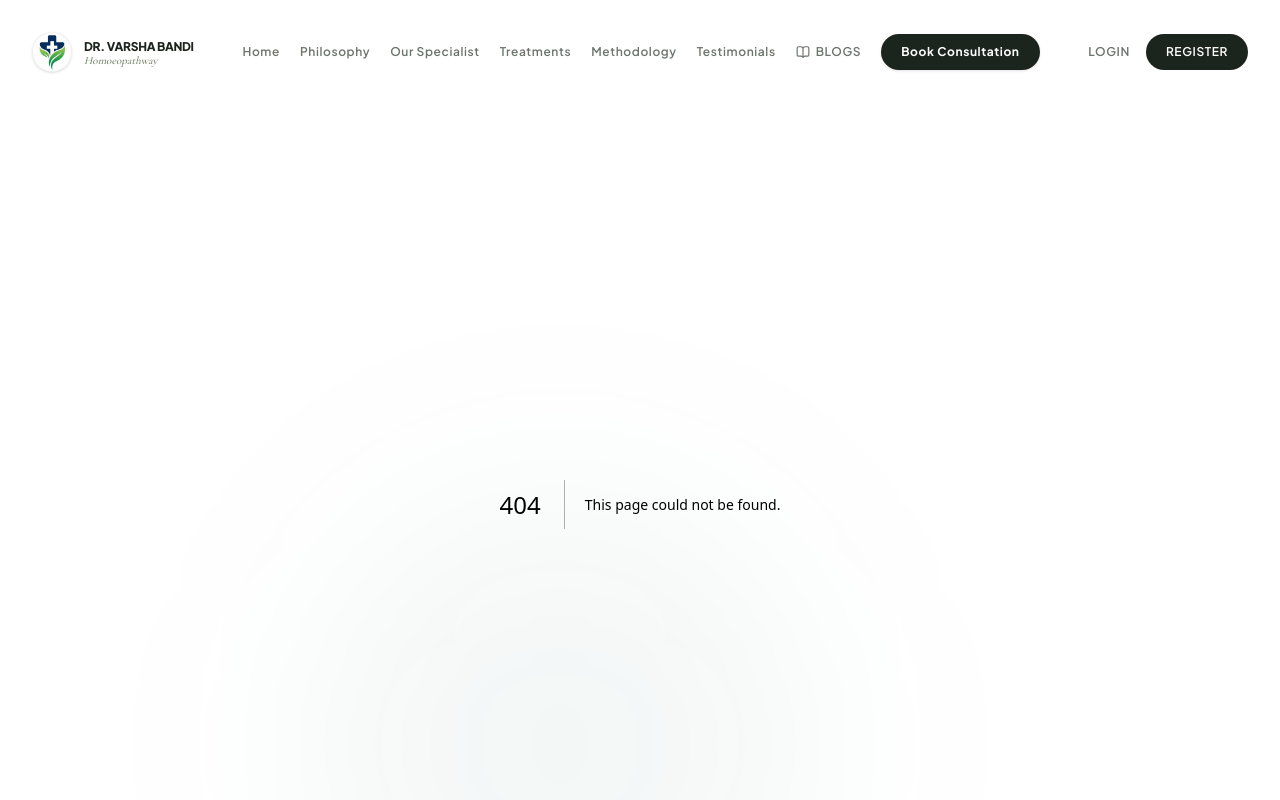
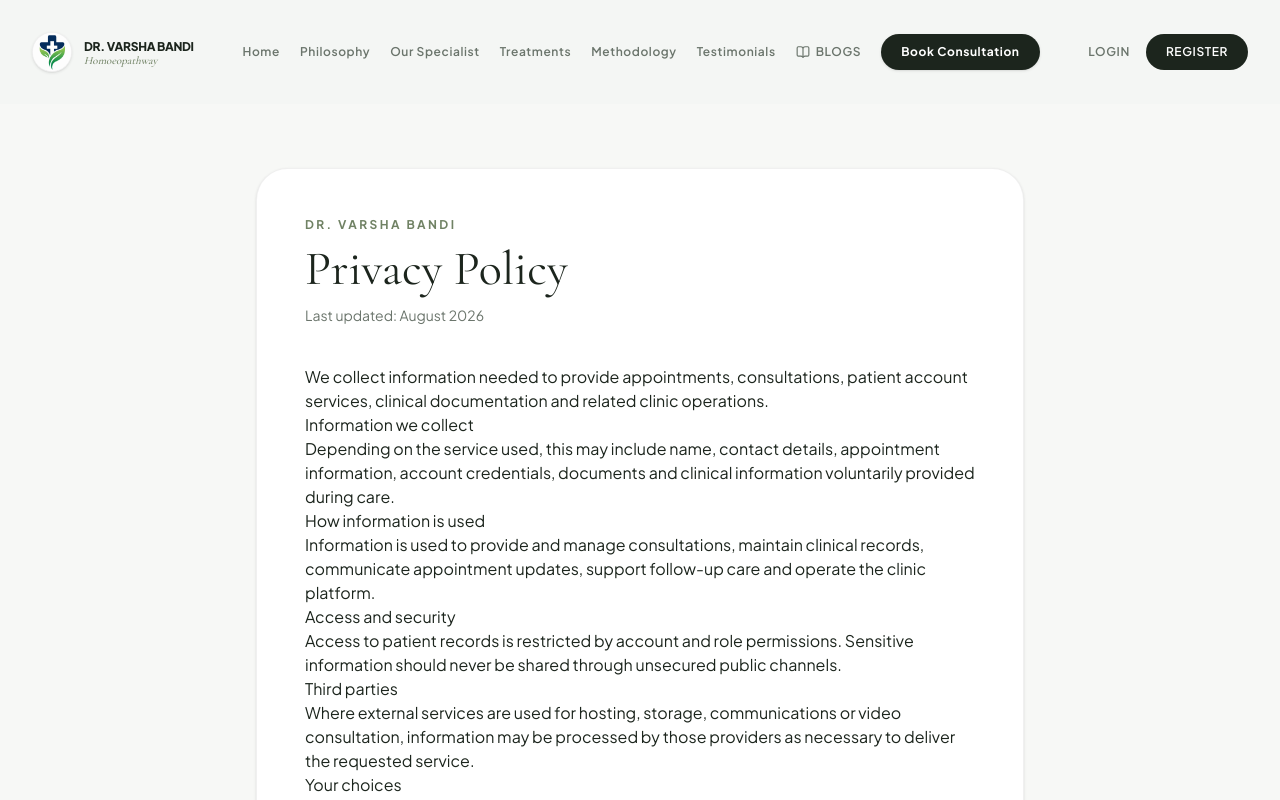
Before and after one commit to Sanaulla7676/doctor-telehealth, a Next.js app in the folder frontend/: page /privacy in a window 1280 px wide. Before the commit this address had no page. Shown: the top 800 px of the page. Built offline with nearby package versions, Linux system fonts and the light colour scheme.

Commit message:
feat: add privacy policy page

```diff
--- /dev/null
+++ b/frontend/app/privacy/page.tsx
@@ -0,0 +1,24 @@
+export default function PrivacyPage() {
+  return (
+    <main className="min-h-screen bg-[#f7f8f6] text-[#1c251d] px-6 py-16">
+      <article className="mx-auto max-w-3xl rounded-[32px] bg-white p-8 md:p-12 shadow-sm border border-black/[0.06]">
+        <p className="text-xs uppercase tracking-[.2em] text-[#708264] font-bold">Dr. Varsha Bandi</p>
+        <h1 className="font-serif text-4xl md:text-5xl mt-3">Privacy Policy</h1>
+        <p className="text-sm text-[#6b756c] mt-3">Last updated: August 2026</p>
+        <div className="prose prose-sm md:prose-base mt-10 max-w-none">
+          <p>We collect information needed to provide appointments, consultations, patient account services, clinical documentation and related clinic operations.</p>
+          <h2>Information we collect</h2>
+          <p>Depending on the service used, this may include name, contact details, appointment information, account credentials, documents and clinical information voluntarily provided during care.</p>
+          <h2>How information is used</h2>
+          <p>Information is used to provide and manage consultations, maintain clinical records, communicate appointment updates, support follow-up care and operate the clinic platform.</p>
+          <h2>Access and security</h2>
+          <p>Access to patient records is restricted by account and role permissions. Sensitive information should never be shared through unsecured public channels.</p>
+          <h2>Third parties</h2>
+          <p>Where external services are used for hosting, storage, communications or video consultation, information may be processed by those providers as necessary to deliver the requested service.</p>
+          <h2>Your choices</h2>
+          <p>Patients may request correction of inaccurate account information and should contact the clinic for questions about records, retention or privacy practices.</p>
+        </div>
+      </article>
+    </main>
+  );
+}
```
